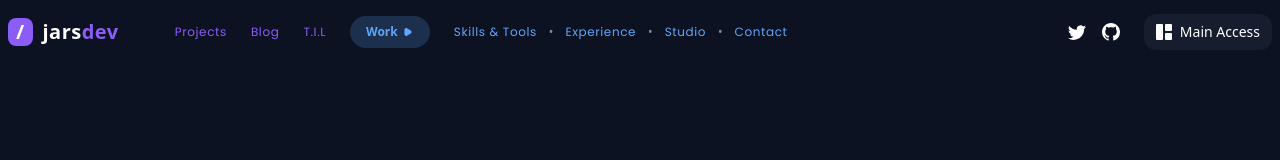
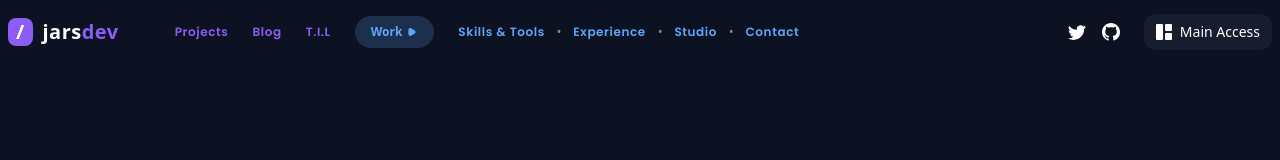
Before and after one commit to ImJars/Development-full-coding, a React (Vite) app: page / in a window 1280 px wide. Shown: the top 160 px of the page. Built offline with nearby package versions, Linux system fonts and the light colour scheme.

Commit message:
Update header-link.jsx

```diff
--- a/src/components/header-link.jsx
+++ b/src/components/header-link.jsx
@@ -8,7 +8,7 @@ function HeaderLink({ classNames, link, linkText }) {
         <>
                 <Link
                     to={ link }
-                    className={`${ classNames } font-poppins text-xs tracking-wider font`}
+                    className={`${ classNames } font-poppins text-xs tracking-wider font-semibold`}
                 >
                     { linkText }
                 </Link>
```
